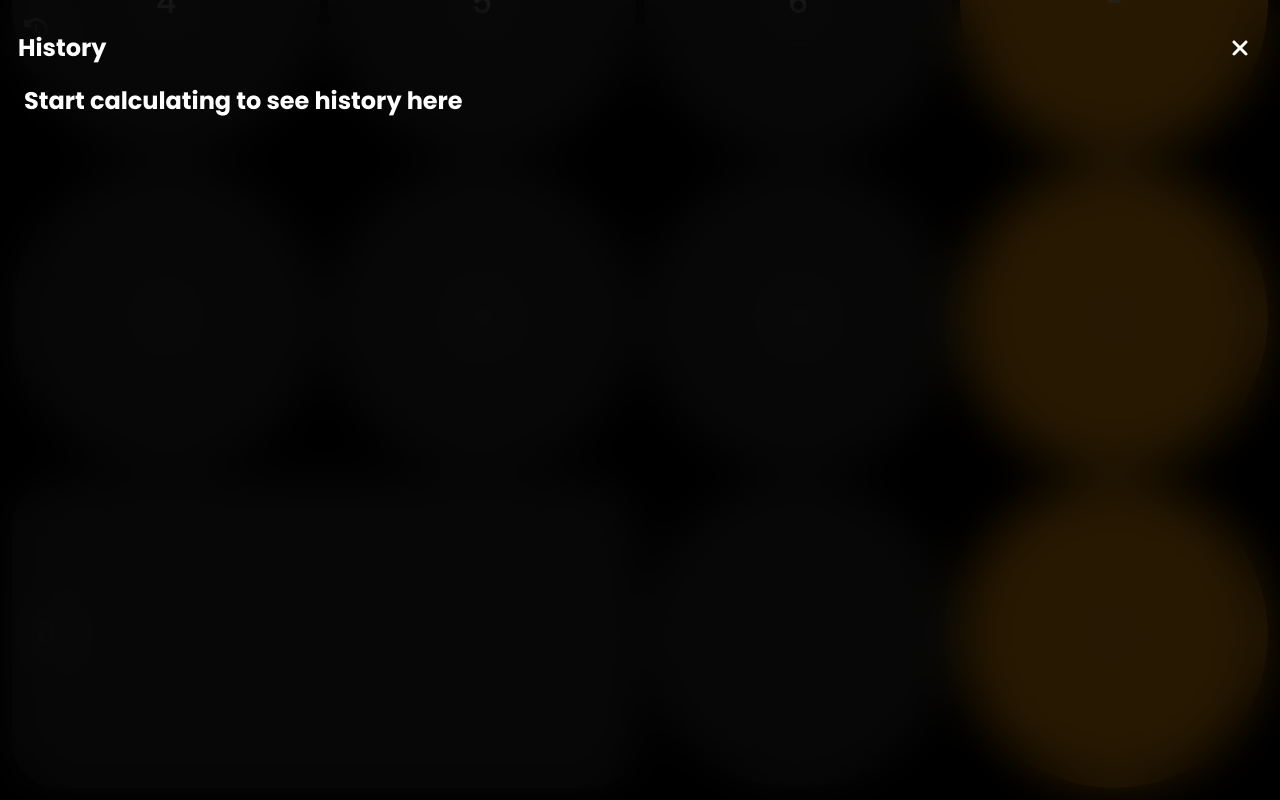
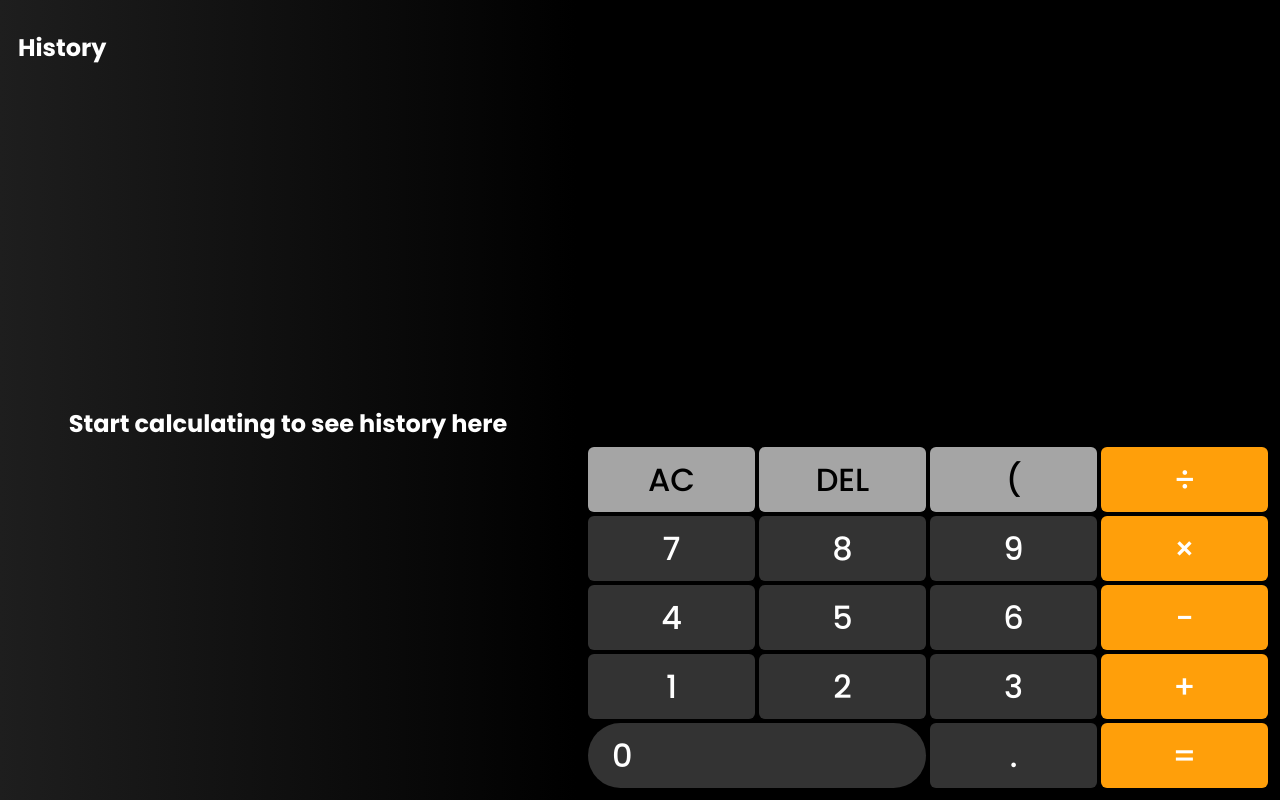
Before and after one commit to MohammadSameer01/calculator, a plain HTML site: page index.html in a window 1280 px wide. Drawn offline with Linux system fonts and the light colour scheme.

Commit message:
Update styles.css

```diff
--- a/styles.css
+++ b/styles.css
@@ -15,7 +15,6 @@
   padding: 0;
   box-sizing: border-box;
   font-family: var(--ffPoppins);
-  /* outline: 1px solid; */
 }
 /*  */
 /*  */
@@ -93,6 +92,14 @@ body {
   border-radius: 50%;
   background: var(--numbersBgColor);
   font-weight: 500;
+  cursor: pointer;
+  user-select: none;
+
+  -webkit-tap-highlight-color: transparent;
+}
+.basicButton .button:active {
+  transition: 0.1s ease;
+  opacity: 0.75;
 }
 .zeroButton {
   grid-column: 1/3;
@@ -105,6 +112,7 @@ body {
   background: var(--otherButtonsColor) !important;
   color: initial;
 }
+
 .operatorButton {
   background: var(--operatorsBgColor) !important;
   font-size: 1.5em;
@@ -118,7 +126,7 @@ body {
   height: 100vh;
   background: rgba(0, 0, 0, 0.85);
   backdrop-filter: blur(24px);
-  transition: 0.3s ease;
+  transition: 0.2s ease;
   transform: translateX(-100%);
   padding: 18px;
 }
@@ -136,6 +144,9 @@ body {
   margin: 16px 0;
   padding: 16px;
   border-bottom: 1px solid rgba(255, 255, 255, 0.15);
+}
+.historyDiv:nth-last-child(1) {
+  margin-bottom: 48px;
 }
 .historyExpression {
   color: #aaaaaa;
@@ -155,6 +166,8 @@ body {
   align-items: center;
   top: 24px;
   right: 16px;
+  background: gray;
+  border-radius: 50%;
 }
 
 /*  */
@@ -176,3 +189,48 @@ body {
   white-space: nowrap;
   border: 0;
 }
+.no-historyClass {
+  height: calc(100vh - 120px);
+  display: flex;
+  justify-content: center;
+  align-items: center;
+}
+.clearHistoryCnt {
+  position: absolute;
+  background: red;
+  padding: 6px 24px;
+  right: 24px;
+  transform: translateY(-36px);
+  border-radius: 6px;
+  cursor: pointer;
+}
+@media (min-width: 720px) {
+  .historySection {
+    max-width: 45%;
+    background: linear-gradient(to right, rgb(30, 30, 30), rgb(0, 0, 0));
+  }
+  .historySection::-webkit-scrollbar {
+    display: none;
+  }
+
+  .closeHistoryCnt {
+    display: none;
+  }
+  .calculatorSection {
+    max-width: 55%;
+    margin-left: auto;
+  }
+  .basicButton {
+    gap: 4px;
+  }
+  .basicButton .button {
+    aspect-ratio: unset;
+    border-radius: 6px;
+    height: 65px;
+  }
+}
+@media (max-height: 480px) {
+  * {
+    display: none;
+  }
+}
```
